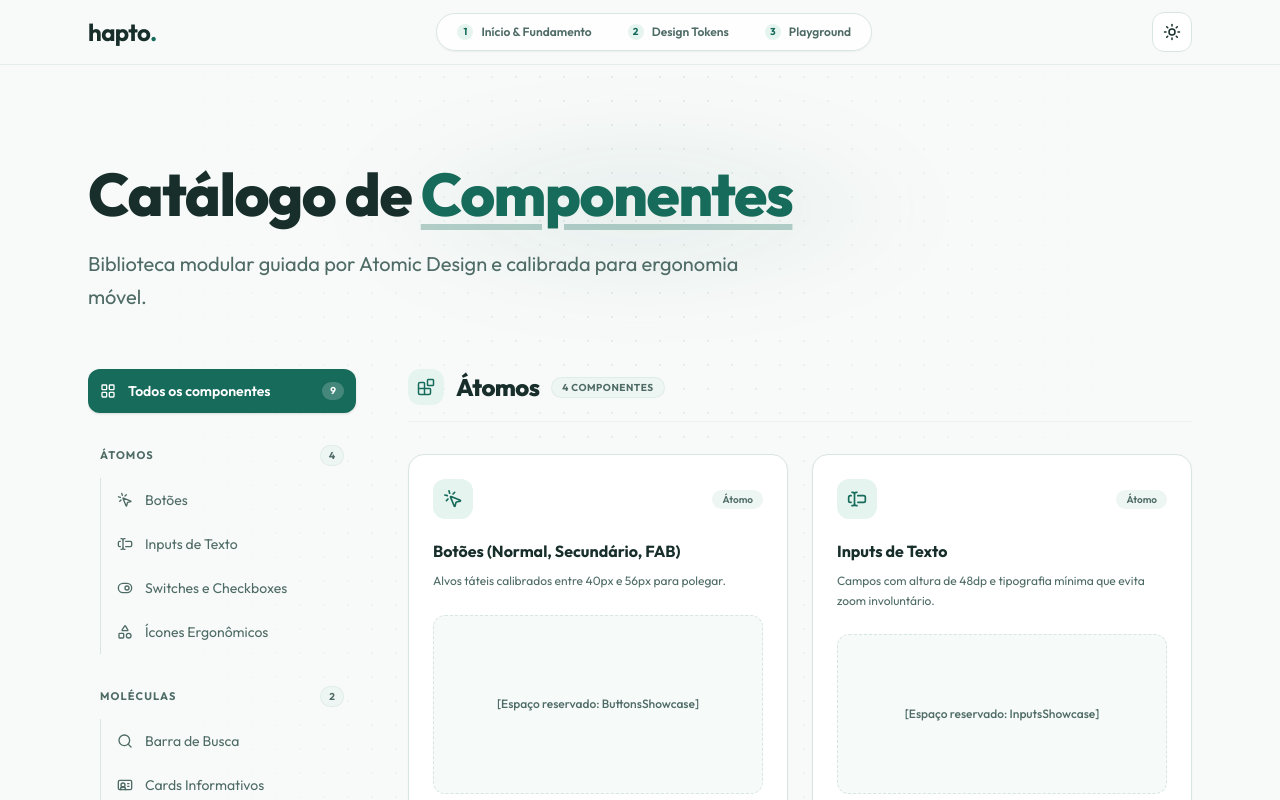
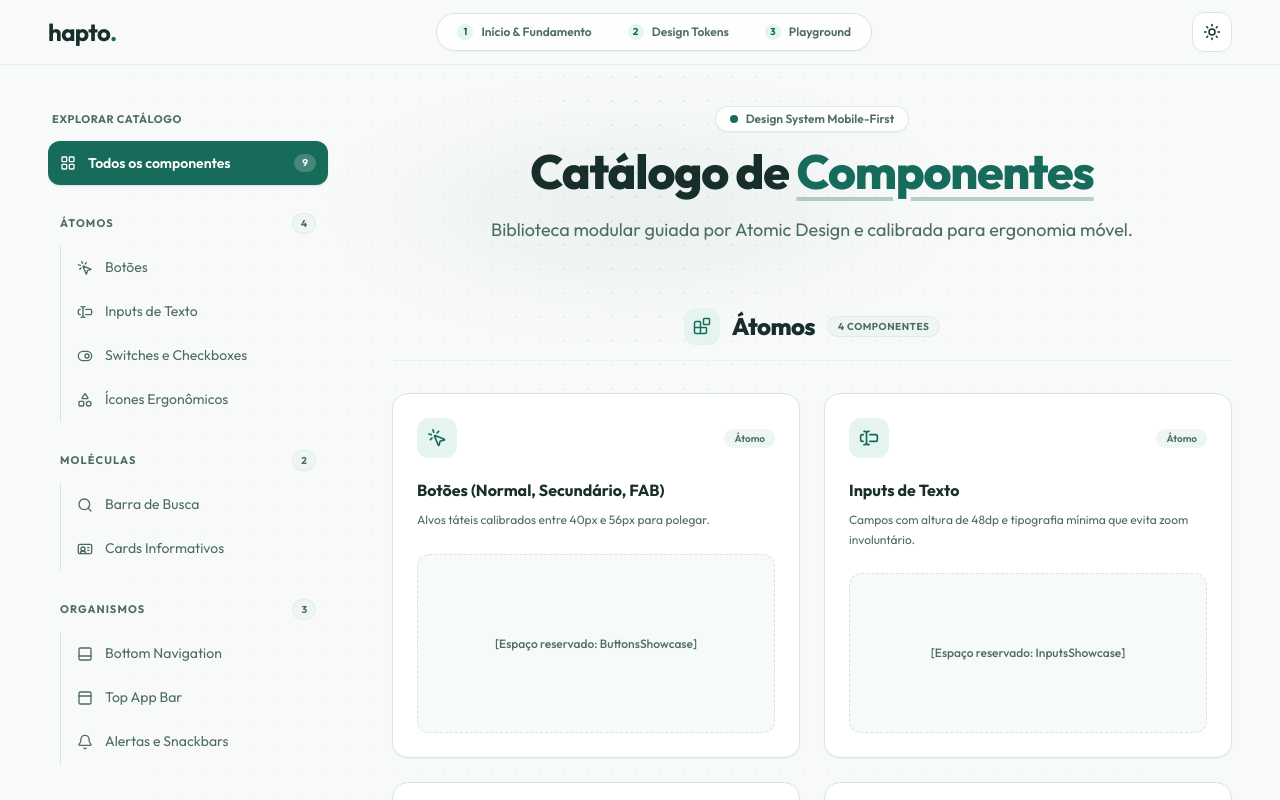
Before and after one commit to whoisnathaliamelo/hapto, a Next.js app: page /components in a window 1280 px wide. Shown: the top 800 px of the page. Built offline with nearby package versions, Linux system fonts and the light colour scheme.

Commit message:
Refactor: Posicionamento do sidebar e centralização do conteudo

```diff
--- a/app/components/page.tsx
+++ b/app/components/page.tsx
@@ -11,11 +11,11 @@ export const metadata: Metadata = {
 export default function ComponentsPage() {
   return (
     <>
-      <Navbar />
+      <Navbar fluid />
       <main className="w-full">
         <CatalogView />
       </main>
-      <Footer />
+      <Footer fluid />
     </>
   );
 }
--- a/components/catalog/catalog-view.tsx
+++ b/components/catalog/catalog-view.tsx
@@ -94,12 +94,18 @@ function FilterSidebar({
   const isAllActive = activeCategory === "all" && activeSection === "all";
 
   return (
-    <aside className="lg:sticky lg:top-24">
+    <aside className="hidden lg:block lg:sticky lg:top-24 lg:self-start w-64 xl:w-72 shrink-0">
       {/* Desktop: lista vertical agrupada por nível */}
       <nav
         aria-label="Filtro de componentes"
-        className="hidden max-h-[calc(100svh-8rem)] overflow-y-auto pr-1 lg:block"
+        className="max-h-[calc(100svh-7.5rem)] overflow-y-auto pr-2 [scrollbar-width:thin] [scrollbar-color:var(--line)_transparent]"
       >
+        <div className="mb-3 px-1">
+          <span className="text-[11px] font-bold uppercase tracking-wider text-muted">
+            Explorar Catálogo
+          </span>
+        </div>
+
         <button
           type="button"
           aria-pressed={isAllActive}
@@ -128,7 +134,7 @@ function FilterSidebar({
           const isGroupActive = activeCategory === group.id && activeSection === "all";
 
           return (
-            <div key={group.id} className="mt-7">
+            <div key={group.id} className="mt-6">
               <button
                 type="button"
                 aria-pressed={isGroupActive}
@@ -173,9 +179,23 @@ function FilterSidebar({
           );
         })}
       </nav>
+    </aside>
+  );
+}
 
-      {/* Mobile: chips em linha com rolagem horizontal */}
-      <nav aria-label="Filtro de componentes (mobile)" className="-mx-6 overflow-x-auto px-6 lg:hidden">
+function MobileFilterChips({
+  activeCategory,
+  activeSection,
+  onSelect,
+}: {
+  activeCategory: AtomicCategory;
+  activeSection: ComponentSection;
+  onSelect: (category: AtomicCategory, section: ComponentSection) => void;
+}) {
+  const isAllActive = activeCategory === "all" && activeSection === "all";
+
+  return (
+    <nav aria-label="Filtro de componentes (mobile)" className="-mx-6 overflow-x-auto px-6">
       <ul className="flex gap-2 pb-2">
         {[{ id: "all" as const, label: "Todos", category: "all" as const }, ...SECTIONS].map((item) => {
           const isActive = item.id === "all" ? isAllActive : activeSection === item.id;
@@ -199,7 +219,6 @@ function FilterSidebar({
         })}
       </ul>
     </nav>
-    </aside>
   );
 }
 
@@ -259,8 +278,8 @@ function GroupHeading({
   count: number;
 }) {
   return (
-    <div className="flex items-center gap-3 border-b border-line/40 pb-4">
-      <div className="flex size-9 items-center justify-center rounded-xl bg-primary-light text-primary">
+    <div className="flex items-center justify-center gap-3 border-b border-line/40 pb-4 text-center">
+      <div className="flex size-9 items-center justify-center rounded-xl bg-primary-light text-primary shadow-2xs">
         <Icon className="size-4.5" />
       </div>
       <h2 className="text-2xl font-extrabold tracking-tight text-ink">{title}</h2>
@@ -296,28 +315,41 @@ export function CatalogView() {
       <div className="bg-dots absolute inset-0 -z-10 opacity-70 [mask-image:radial-gradient(ellipse_at_top,black,transparent_60%)]" />
       <div className="pointer-events-none absolute top-0 left-1/2 -z-10 h-72 w-full max-w-4xl -translate-x-1/2 bg-radial from-primary/15 via-transparent to-transparent opacity-60 blur-2xl" />
 
-      <div className="mx-auto max-w-6xl px-6 py-16 lg:py-24">
-        {/* Cabeçalho da Página */}
-        <header>
+      <div className="mx-auto w-full max-w-[1600px] px-4 sm:px-6 lg:px-8 xl:px-12 pt-8 pb-20 lg:pt-10 lg:pb-24">
+        {/* Layout no desktop: Sidebar à esquerda + Área Principal com conteúdo centralizado */}
+        <div className="flex flex-col lg:flex-row lg:items-start gap-8 lg:gap-10 xl:gap-14">
+          {/* Sidebar lateral no Desktop (iniciando no topo da página à esquerda) */}
+          <FilterSidebar
+            activeCategory={activeCategory}
+            activeSection={activeSection}
+            onSelect={handleSelect}
+          />
+
+          {/* Área / Coluna Principal centralizada */}
+          <div className="min-w-0 flex-1 flex flex-col items-center">
+            <div className="w-full max-w-4xl xl:max-w-5xl space-y-12 lg:space-y-16">
+              {/* Cabeçalho da Página Centralizado */}
+              <header className="mx-auto max-w-2xl text-center">
                 <Reveal>
-            <div className="max-w-3xl">
-              <h1 className="text-3xl font-extrabold tracking-tight text-ink sm:text-5xl lg:text-6xl lg:leading-[1.12]">
+                  <div className="mb-3 inline-flex items-center gap-2 rounded-full border border-line/80 bg-surface/80 px-3.5 py-1 text-xs font-semibold text-muted shadow-2xs backdrop-blur-xs">
+                    <span className="size-2 rounded-full bg-primary animate-pulse" />
+                    <span>Design System Mobile-First</span>
+                  </div>
+                  <h1 className="text-3xl font-extrabold tracking-tight text-ink sm:text-4xl lg:text-5xl lg:leading-[1.15]">
                     Catálogo de{" "}
                     <span className="text-primary underline decoration-primary/30 underline-offset-8">
                       Componentes
                     </span>
                   </h1>
-              <p className="mt-5 max-w-2xl text-lg leading-relaxed text-muted sm:text-xl">
+                  <p className="mt-4 text-base leading-relaxed text-muted sm:text-lg">
                     Biblioteca modular guiada por Atomic Design e calibrada para ergonomia móvel.
                   </p>
-            </div>
                 </Reveal>
               </header>
 
-        {/* Layout em duas colunas: filtros (sidebar) + conteúdo */}
-        <div className="mt-14 grid gap-8 lg:grid-cols-[17rem_minmax(0,1fr)] lg:items-start lg:gap-12">
-          <Reveal delay={0.1} className="lg:self-stretch">
-            <FilterSidebar
+              {/* Mobile: chips em linha logo após o cabeçalho */}
+              <Reveal delay={0.1} className="lg:hidden w-full">
+                <MobileFilterChips
                   activeCategory={activeCategory}
                   activeSection={activeSection}
                   onSelect={handleSelect}
@@ -325,7 +357,7 @@ export function CatalogView() {
               </Reveal>
 
               {/* Conteúdo Renderizado por Sessão */}
-          <div className="min-w-0 space-y-16">
+              <div className="space-y-14 lg:space-y-16">
           {/* GRUPO: ÁTOMOS */}
           {showAtoms && (
             <section id="atoms-group" className="scroll-mt-24">
@@ -454,6 +486,8 @@ export function CatalogView() {
             </div>
             </div>
           </div>
+        </div>
+      </div>
     </section>
   );
 }
--- a/components/landing/footer.tsx
+++ b/components/landing/footer.tsx
@@ -1,5 +1,6 @@
 import { cacheLife } from "next/cache";
 import { Logo } from "@/components/logo";
+import { cn } from "@/lib/utils";
 
 async function CurrentYear() {
   "use cache";
@@ -7,10 +8,15 @@ async function CurrentYear() {
   return <>{new Date().getFullYear()}</>;
 }
 
-export function Footer() {
+export function Footer({ fluid = false }: { fluid?: boolean } = {}) {
   return (
     <footer className="border-t border-line/60 bg-surface/40 py-4">
-      <div className="mx-auto flex max-w-6xl flex-col items-center justify-between gap-3 px-6 text-xs text-muted sm:flex-row">
+      <div
+        className={cn(
+          "mx-auto flex flex-col items-center justify-between gap-3 px-6 text-xs text-muted sm:flex-row transition-all",
+          fluid ? "w-full max-w-[1600px] lg:px-8 xl:px-12" : "max-w-6xl"
+        )}
+      >
         <div className="flex items-center gap-3">
           <Logo />
           <span className="hidden text-line sm:inline">•</span>
--- a/components/landing/navbar.tsx
+++ b/components/landing/navbar.tsx
@@ -3,6 +3,7 @@
 import { Logo } from "@/components/logo";
 import { ThemeToggle } from "@/components/theme-toggle";
 import { BookOpen, Palette, Terminal } from "lucide-react";
+import { cn } from "@/lib/utils";
 
 const modules = [
   { href: "#fundamentos", label: "Início & Fundamento", icon: BookOpen },
@@ -10,7 +11,7 @@ const modules = [
   { href: "#playground", label: "Playground", icon: Terminal },
 ];
 
-export function Navbar() {
+export function Navbar({ fluid = false }: { fluid?: boolean } = {}) {
   const handleScroll = (e: React.MouseEvent<HTMLAnchorElement>, href: string) => {
     if (href.startsWith("#")) {
       e.preventDefault();
@@ -24,7 +25,12 @@ export function Navbar() {
 
   return (
     <header className="sticky top-0 z-50 w-full border-b border-line/60 bg-bg/85 backdrop-blur-md">
-      <div className="mx-auto flex h-16 max-w-6xl items-center justify-between px-6">
+      <div
+        className={cn(
+          "mx-auto flex h-16 items-center justify-between px-6 transition-all",
+          fluid ? "w-full max-w-[1600px] lg:px-8 xl:px-12" : "max-w-6xl"
+        )}
+      >
         {/* Brand */}
         <a href="#" className="transition hover:opacity-80 shrink-0" aria-label="Hapto início">
           <Logo />
```
Lines whose indentation alone changed are shown as unchanged.
